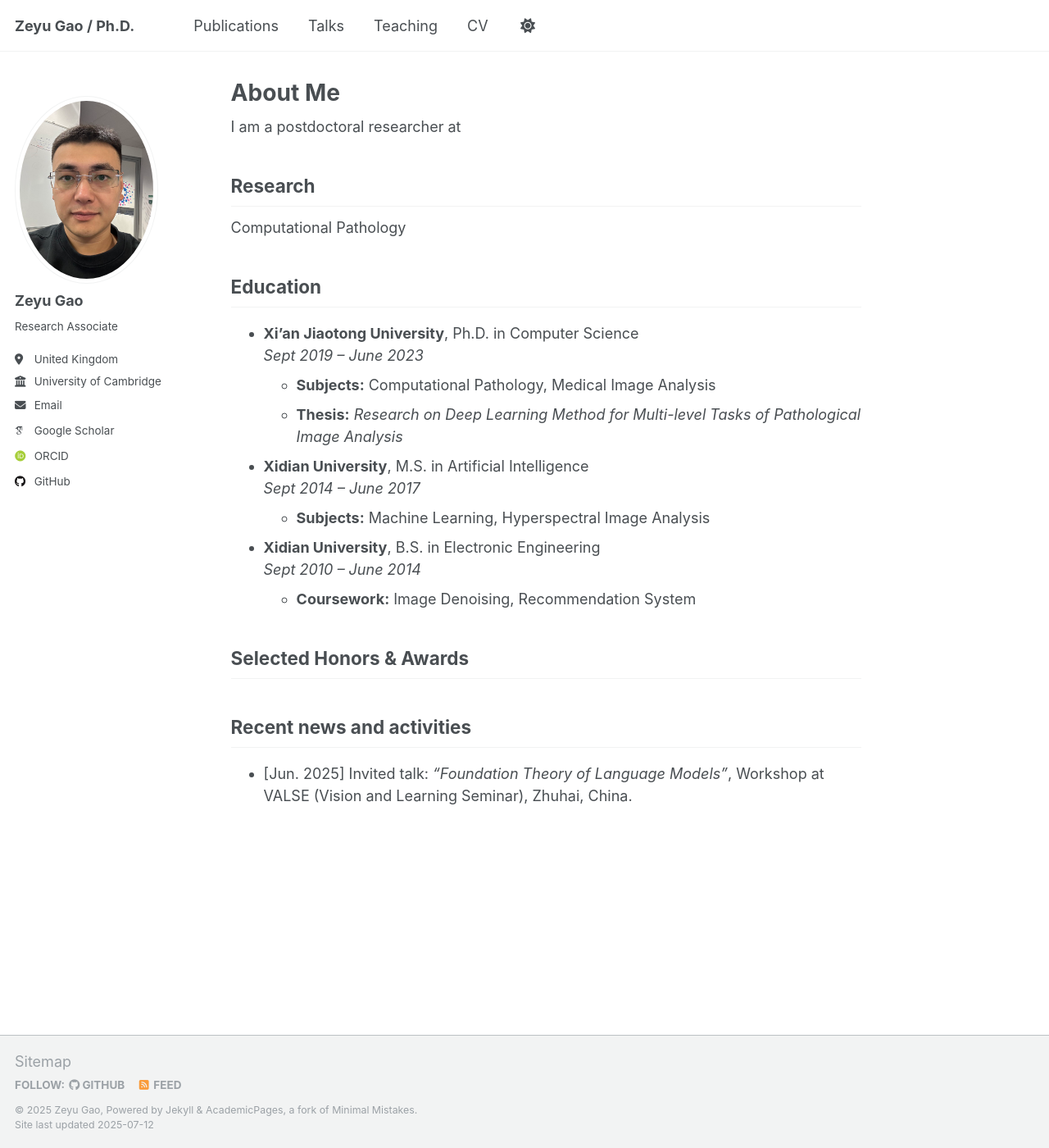
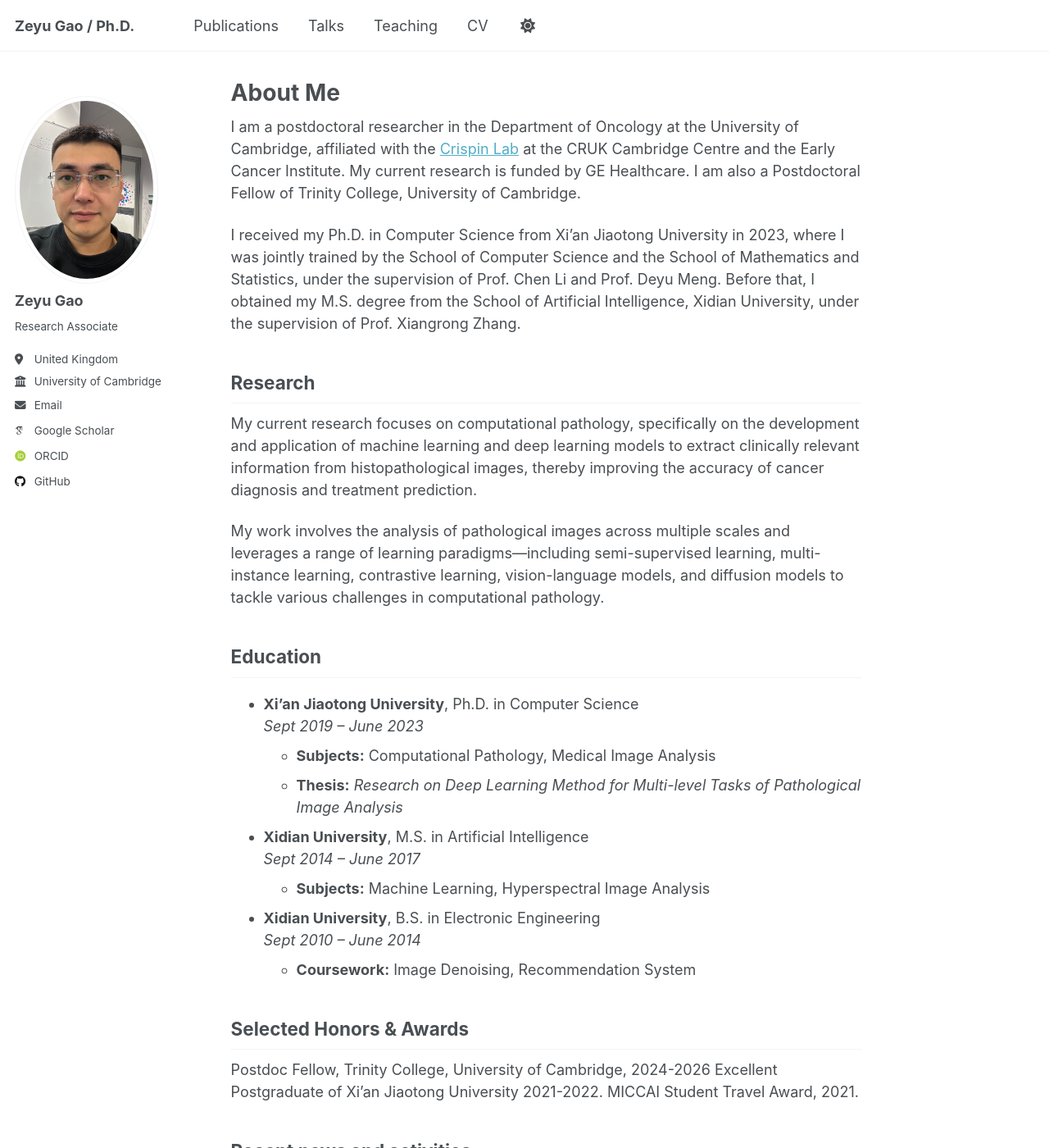
Before and after one commit to ZeyuGaoAi/ZeyuGaoAi.github.io, a Jekyll site: the page built from _pages/about.md, in a window 1280 px wide and 1400 px high. Shown: the whole window at 82% size. Built offline with Jekyll 4.4.1, drawn with Linux system fonts in a browser that asks for light colours; some web fonts are replaced; a script that is not in the unit is left out; some of the changed text lies outside the part shown.

Commit message:
Update about.md

```diff
--- a/_pages/about.md
+++ b/_pages/about.md
@@ -6,11 +6,16 @@ redirect_from:
   - /about/
   - /about.html
 ---
-I am a postdoctoral researcher at
+I am a postdoctoral researcher in the Department of Oncology at the University of Cambridge, affiliated with the [Crispin Lab](https://www.crispinlab.com/) at the CRUK Cambridge Centre and the Early Cancer Institute. My current research is funded by GE Healthcare. I am also a Postdoctoral Fellow of Trinity College, University of Cambridge.
+
+I received my Ph.D. in Computer Science from Xi’an Jiaotong University in 2023, where I was jointly trained by the School of Computer Science and the School of Mathematics and Statistics, under the supervision of Prof. Chen Li and Prof. Deyu Meng.
+Before that, I obtained my M.S. degree from the School of Artificial Intelligence, Xidian University, under the supervision of Prof. Xiangrong Zhang.
 
 Research
 ------
-Computational Pathology
+My current research focuses on computational pathology, specifically on the development and application of machine learning and deep learning models to extract clinically relevant information from histopathological images, thereby improving the accuracy of cancer diagnosis and treatment prediction.
+
+My work involves the analysis of pathological images across multiple scales and leverages a range of learning paradigms—including semi-supervised learning, multi-instance learning, contrastive learning, vision-language models, and diffusion models to tackle various challenges in computational pathology.
 
 Education
 ------
@@ -30,7 +35,12 @@ Education
 
 Selected Honors & Awards
 ------
+Postdoc Fellow, Trinity College, University of Cambridge, 2024-2026
+Excellent Postgraduate of Xi’an Jiaotong University 2021-2022.
+MICCAI Student Travel Award, 2021.
 
 Recent news and activities
 ------
-- [Jun. 2025] Invited talk: *“Foundation Theory of Language Models”*, Workshop at VALSE (Vision and Learning Seminar), Zhuhai, China.
+- [Jun. 2025] Invited lecture: *“Multimodal and multiomics Foundation Models”*, [Artificial Intelligence in Cancer Research Summer School 2025](https://www.aicancer2025.org/), Corfu, Greece.
+- [May. 2025] Poster Presentation: *“ALPaCA: Adapting Llama for Pathology Context Analysis”*, [Artificial Intelligence for Oncology Conference](https://www.aiforoncology.it/), Milan, Italy.
+- [April. 2025] Poster Presentation: *“Bridging whole slide images and large language model for slide-level question answering”*, [AACR Annual Meeting 2025](https://aacrjournals.org/cancerres/article/85/8_Supplement_1/2438/757197), Chicago, US.
```
